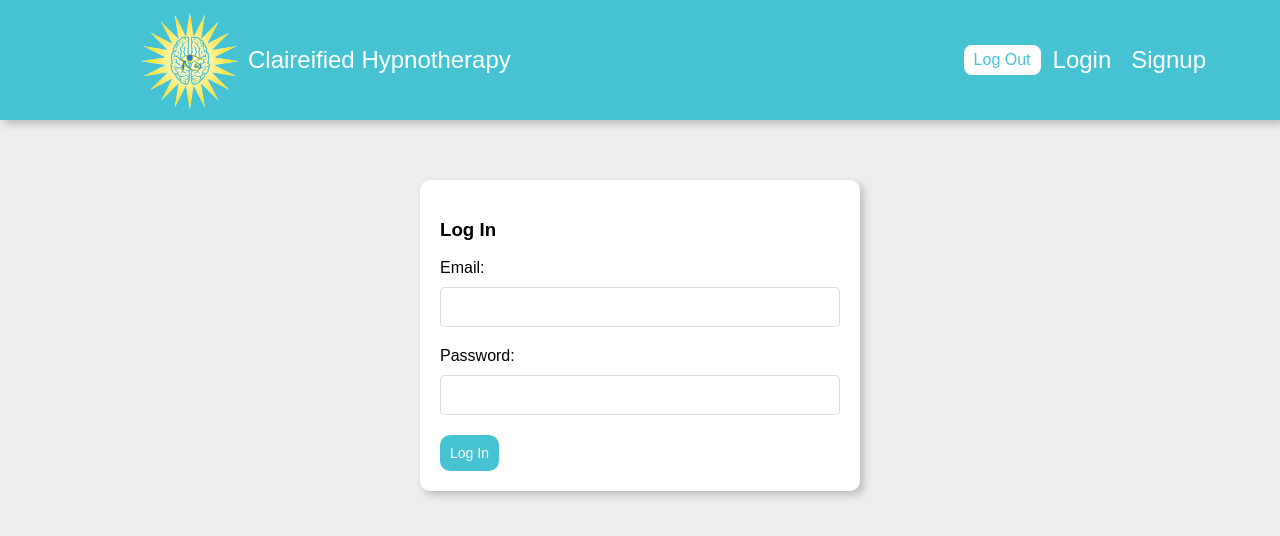
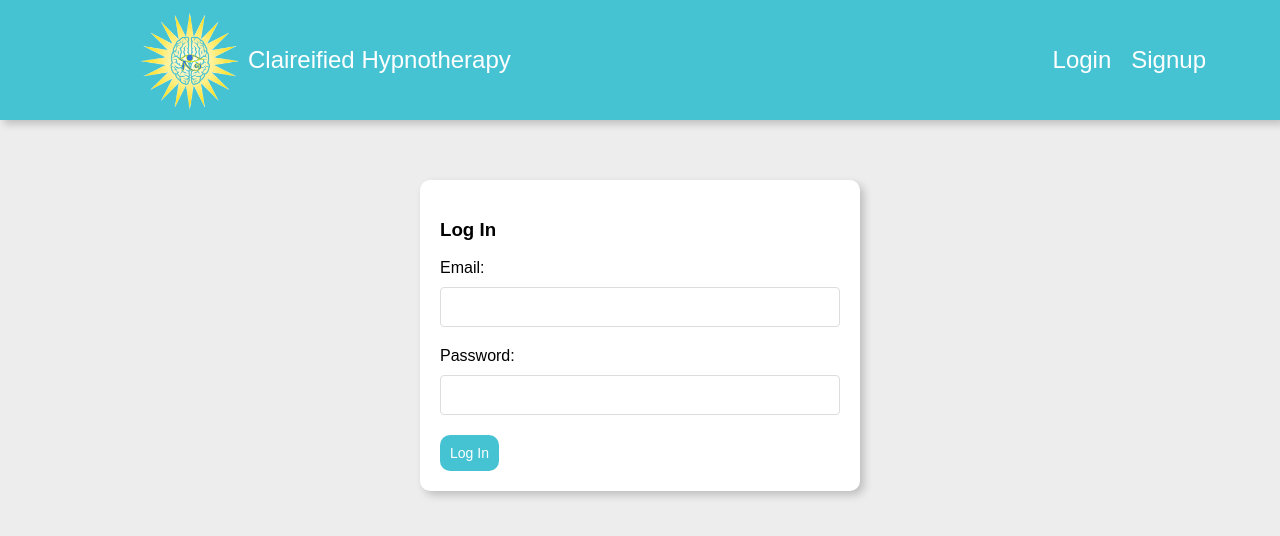
Before and after one commit to Tron1973/hypno-app, a React (Create React App) app in the folder frontend/: page /login in a window 1280 px wide. Shown: the top 536 px of the page. Built offline with nearby package versions, Linux system fonts and the light colour scheme.

Commit message:
added auth context

```diff
--- a/frontend/src/components/Navbar.js
+++ b/frontend/src/components/Navbar.js
@@ -2,10 +2,12 @@
 import { NavbarBackground, NavbarContainer, LeftContainer, RightContainer, NavbarInnerContainer, MobileMenu, NavbarLinkContainer, NavbarLink, NavbarLinkMobile, Logo, MenuButton } from '../styles/Navbar.style'
 import LogoImg from '../assets/HypnoLogo.png'
 import { useLogout } from '../hooks/useLogout'
+import { useAuthContext } from '../hooks/useAuthContext'
 
 const Navbar = () => {
   const [mobileMenu, setMobileMenu] = useState(false)
   const { logout } = useLogout()
+  const { user } = useAuthContext()
   const handleClick = () => {
     logout()
   }
@@ -24,15 +26,22 @@
 
       <RightContainer>
         <NavbarLinkContainer>
+        { user && (
           <div>
+            <span>{user.email}</span>
             <button onClick={handleClick}>Log Out</button>
           </div>
+        )}
+        { !user && (
+          <>
           <NavbarLink to='/login'>Login</NavbarLink>
           <NavbarLink to='/signup'>Signup</NavbarLink>
           <MenuButton onClick={() => {
             setMobileMenu((toggle) => !toggle);}}>
             { mobileMenu ? <>&#10005;</> : <>&#8801;</>}
           </MenuButton>
+          </>
+        )}
         </NavbarLinkContainer>
       </RightContainer>
       </NavbarInnerContainer>
--- a/frontend/src/context/AuthContext.js
+++ b/frontend/src/context/AuthContext.js
@@ -1,4 +1,4 @@
-import { createContext, useReducer } from "react"
+import { createContext, useReducer, useEffect } from "react"
 
 export const AuthContext = createContext()
 
@@ -18,6 +18,14 @@
     user: null
   })
 
+  useEffect(() => {
+    const user = JSON.parse(localStorage.getItem('user'))
+
+    if (user) {
+      dispatch({ type: 'LOGIN', payload: user })
+    }
+  }, [])
+
   console.log(`AuthContext state:`, state)
 
   return (
```
Lines whose indentation alone changed are shown as unchanged.
